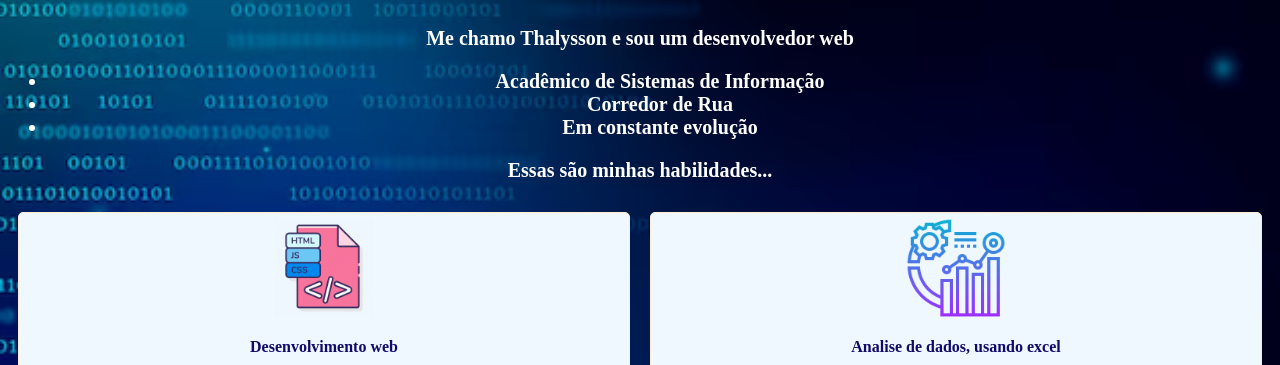
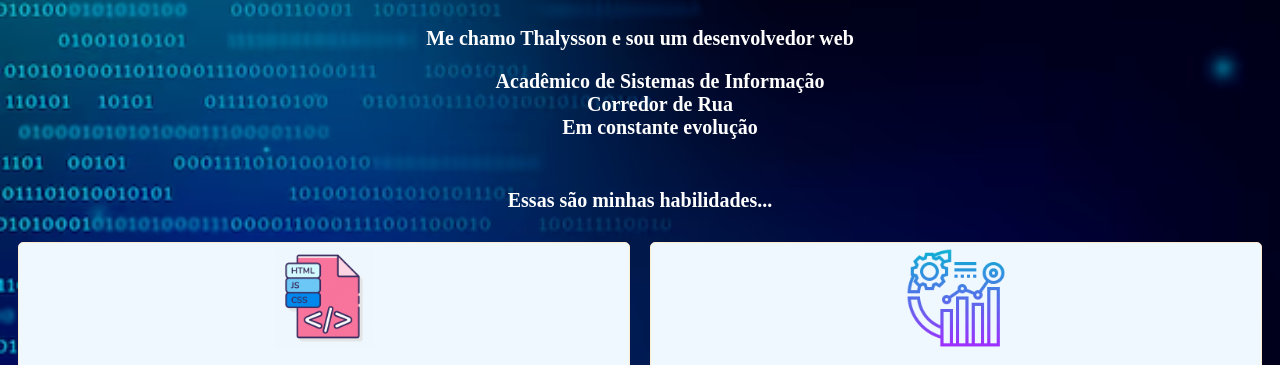
Before and after one commit to 4909thalysson/PortfolioPessoal, a website: page Index.html in a window 1280 px wide. Shown: the part 141-506 px from the top of the page. Drawn offline with nearby package versions, Linux system fonts and the light colour scheme.

Commit message:
Update style.css
Acrescentando novos estilos a uma alteração do html.

```diff
--- a/style.css
+++ b/style.css
@@ -2,7 +2,10 @@
 body{
     background-color:rgb(18, 18, 49)
 }
-
+ul {
+    list-style:none;
+    margin-bottom: 50px;
+  }
 /*estilos referentes ao inicio do site*/
 section{
     text-align: center;
```
